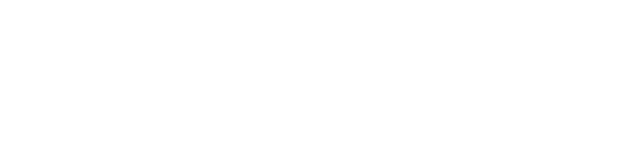
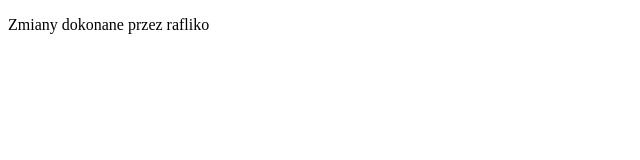
Before and after one commit to popopoposejdon/test, a plain HTML site: page index.html in a window 1280 px wide. Shown: the whole page, without its empty margins (0-640 px from the left). Drawn offline with Linux system fonts and the light colour scheme.

Commit message:
modify index.html and add contact.html

```diff
--- a/index.html
+++ b/index.html
@@ -8,6 +8,6 @@
     <link rel="stylesheet" href="1.css">
 </head>
 <body>
-
+    <p>Zmiany dokonane przez rafliko</p>
 </body>
 </html>
```
Also changed, not shown: contact.html (added).
